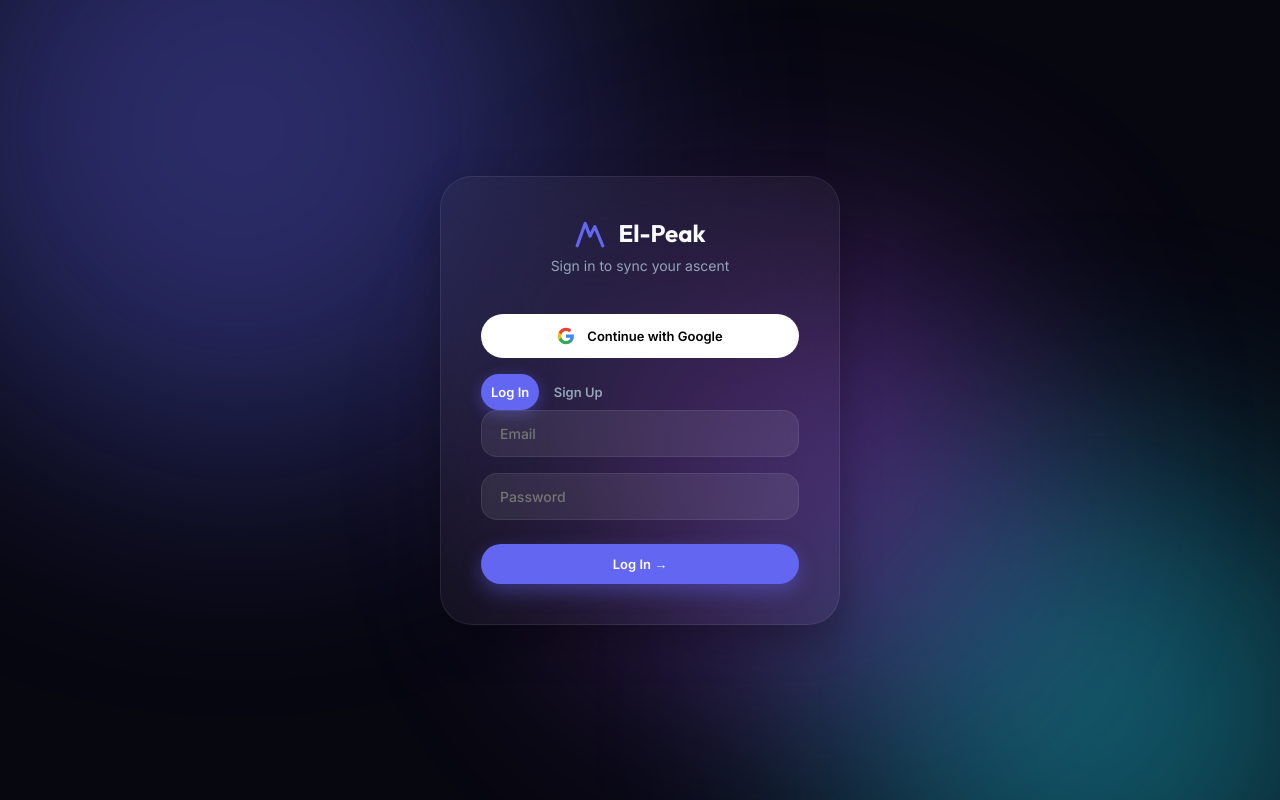
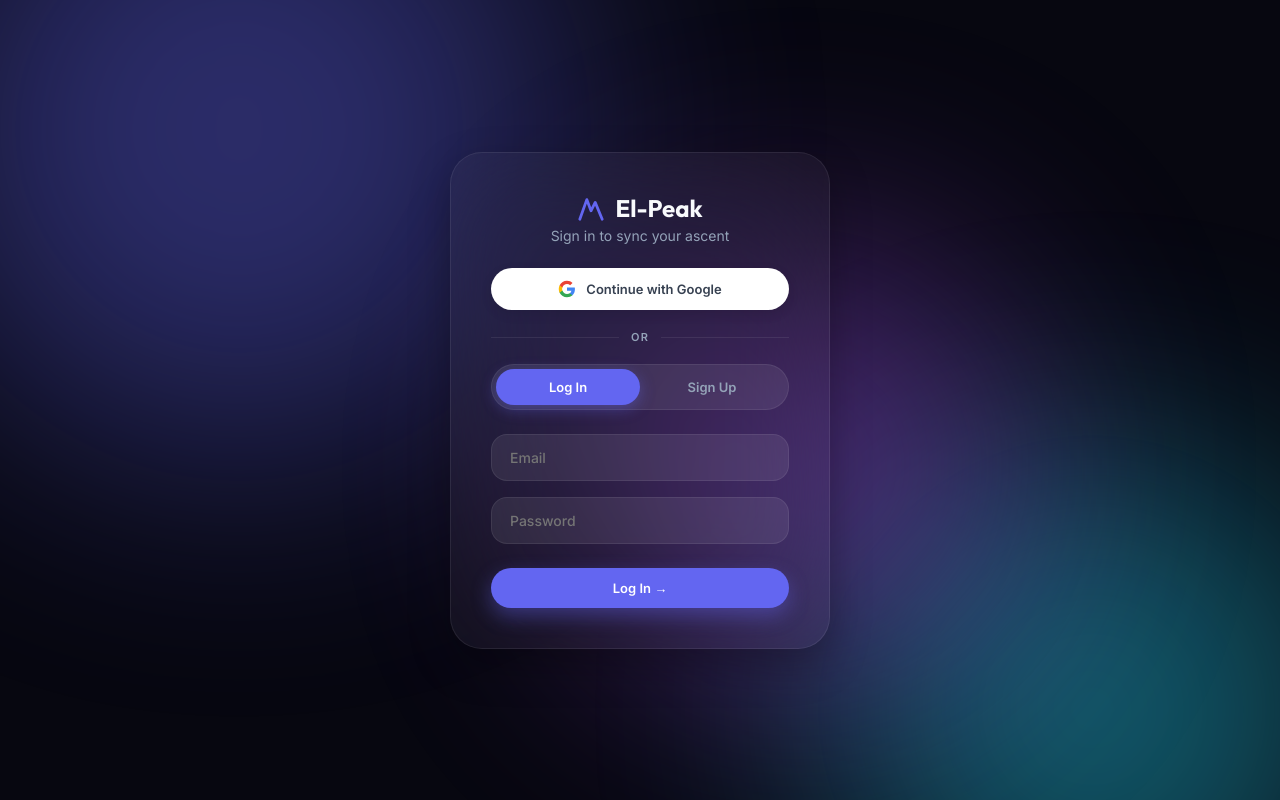
Before and after one commit to ferohero9/El-peak, a FastAPI app: page / in a window 1280 px wide. Run offline with FastAPI, Linux system fonts and the light colour scheme; parts of the project's set-up code (start-up, migrations or seed data) failed here and were passed over; some libraries are stand-ins or nearby versions.

Commit message:
Update index.html

```diff
--- a/templates/index.html
+++ b/templates/index.html
@@ -50,20 +50,26 @@ input,select{font-family:inherit;outline:none;background:none;color:inherit}
 
 /* Auth Screen */
 #authView{position:fixed;inset:0;z-index:200;display:flex;align-items:center;justify-content:center;padding:24px}
-.auth-card{background:var(--glass);border:1px solid var(--glass-border);border-radius:32px;backdrop-filter:blur(60px);box-shadow:var(--shadow-hover);padding:40px;width:100%;max-width:400px;animation:authIn .6s var(--spring)}
+.auth-card{background:var(--glass);border:1px solid var(--glass-border);border-radius:32px;backdrop-filter:blur(60px);-webkit-backdrop-filter:blur(60px);box-shadow:var(--shadow-hover);padding:40px;width:100%;max-width:380px;animation:authIn .6s var(--spring);display:flex;flex-direction:column;align-items:center}
 @keyframes authIn{from{opacity:0;transform:scale(0.9) translateY(20px)}to{opacity:1;transform:none}}
-.auth-logo{display:flex;align-items:center;gap:12px;font-family:var(--disp);font-weight:700;font-size:24px;margin-bottom:8px;justify-content:center}
-.auth-logo svg{width:32px;height:32px}
-.auth-sub{text-align:center;color:var(--muted);font-size:14px;margin-bottom:32px}
-<button class="btn auth-btn" id="btnGoogle" style="background:#fff;color:#000;box-shadow:none;border:1px solid var(--glass-border);margin-bottom:16px">
-  <svg width="18" height="18" viewBox="0 0 24 24" style="margin-right:4px"><path fill="#4285F4" d="M22.56 12.25c0-.78-.07-1.53-.2-2.25H12v4.26h5.92c-.26 1.37-1.04 2.53-2.21 3.31v2.77h3.57c2.08-1.92 3.28-4.74 3.28-8.09z"/><path fill="#34A853" d="M12 23c2.97 0 5.46-.98 7.28-2.66l-3.57-2.77c-.98.66-2.23 1.06-3.71 1.06-2.86 0-5.29-1.93-6.16-4.53H2.18v2.84C3.99 20.53 7.7 23 12 23z"/><path fill="#FBBC05" d="M5.84 14.09c-.22-.66-.35-1.36-.35-2.09s.13-1.43.35-2.09V7.07H2.18C1.43 8.55 1 10.22 1 12s.43 3.45 1.18 4.93l2.85-2.22.81-.62z"/><path fill="#EA4335" d="M12 5.38c1.62 0 3.06.56 4.21 1.64l3.15-3.15C17.45 2.09 14.97 1 12 1 7.7 1 3.99 3.47 2.18 7.07l3.66 2.84c.87-2.6 3.3-4.53 6.16-4.53z"/></svg>
-  Continue with Google
-</button>
-.auth-tabs{display:flex;background:var(--glass-strong);border:1px solid var(--glass-border);border-radius:100px;padding:4px;margin-bottom:24px}
-.auth-tab{flex:1;padding:10px;border-radius:100px;font-weight:600;font-size:13px;color:var(--muted);transition:all .3s var(--smooth)}
+.auth-logo{display:flex;align-items:center;gap:10px;font-family:var(--disp);font-weight:700;font-size:24px;margin-bottom:4px;justify-content:center}
+.auth-logo svg{width:28px;height:28px}
+.auth-sub{text-align:center;color:var(--muted);font-size:14px;margin-bottom:24px}
+
+/* Google Button */
+.google-btn{width:100%;display:flex;align-items:center;justify-content:center;gap:10px;background:#fff;color:#374151;box-shadow:0 4px 12px rgba(0,0,0,0.1);border:none;margin-bottom:20px;padding:12px 24px;border-radius:100px;font-weight:600;font-size:13px;cursor:pointer;transition:transform .2s var(--spring)}
+.google-btn:hover{transform:translateY(-2px)}
+.google-btn svg{width:18px;height:18px}
+
+.auth-divider{width:100%;display:flex;align-items:center;gap:12px;margin-bottom:20px;color:var(--muted);font-size:11px;font-weight:600;text-transform:uppercase;letter-spacing:0.1em}
+.auth-divider::before, .auth-divider::after{content:"";flex:1;height:1px;background:var(--glass-border)}
+
+.auth-tabs{display:flex;width:100%;background:var(--glass-strong);border:1px solid var(--glass-border);border-radius:100px;padding:4px;margin-bottom:24px}
+.auth-tab{flex:1;padding:10px;border-radius:100px;font-weight:600;font-size:13px;color:var(--muted);transition:all .3s var(--smooth);text-align:center;cursor:pointer}
 .auth-tab.active{background:var(--accent);color:var(--accent-text);box-shadow:0 4px 15px var(--accent-glow)}
-.auth-form{display:none;flex-direction:column;gap:16px}
+.auth-form{display:none;flex-direction:column;gap:16px;width:100%}
 .auth-form.active{display:flex}
+.auth-form .field{width:100%}
 .auth-form .field input{width:100%;padding:14px 18px;border-radius:16px;border:1px solid var(--glass-border);background:var(--glass-strong);font-size:14px}
 .auth-form .field input:focus{border-color:var(--accent)}
 .auth-btn{width:100%;margin-top:8px;justify-content:center}
@@ -265,10 +271,12 @@ footer{text-align:center;padding:40px;color:var(--muted);font-size:12px}
     </div>
     <div class="auth-sub">Sign in to sync your ascent</div>
 
-    <button class="btn auth-btn" id="btnGoogle" style="background:#fff;color:#000;box-shadow:none;border:1px solid var(--glass-border);margin-bottom:16px">
-      <svg width="18" height="18" viewBox="0 0 24 24" style="margin-right:4px"><path fill="#4285F4" d="M22.56 12.25c0-.78-.07-1.53-.2-2.25H12v4.26h5.92c-.26 1.37-1.04 2.53-2.21 3.31v2.77h3.57c2.08-1.92 3.28-4.74 3.28-8.09z"/><path fill="#34A853" d="M12 23c2.97 0 5.46-.98 7.28-2.66l-3.57-2.77c-.98.66-2.23 1.06-3.71 1.06-2.86 0-5.29-1.93-6.16-4.53H2.18v2.84C3.99 20.53 7.7 23 12 23z"/><path fill="#FBBC05" d="M5.84 14.09c-.22-.66-.35-1.36-.35-2.09s.13-1.43.35-2.09V7.07H2.18C1.43 8.55 1 10.22 1 12s.43 3.45 1.18 4.93l2.85-2.22.81-.62z"/><path fill="#EA4335" d="M12 5.38c1.62 0 3.06.56 4.21 1.64l3.15-3.15C17.45 2.09 14.97 1 12 1 7.7 1 3.99 3.47 2.18 7.07l3.66 2.84c.87-2.6 3.3-4.53 6.16-4.53z"/></svg>
+    <button class="google-btn" id="btnGoogle">
+      <svg viewBox="0 0 24 24"><path fill="#4285F4" d="M22.56 12.25c0-.78-.07-1.53-.2-2.25H12v4.26h5.92c-.26 1.37-1.04 2.53-2.21 3.31v2.77h3.57c2.08-1.92 3.28-4.74 3.28-8.09z"/><path fill="#34A853" d="M12 23c2.97 0 5.46-.98 7.28-2.66l-3.57-2.77c-.98.66-2.23 1.06-3.71 1.06-2.86 0-5.29-1.93-6.16-4.53H2.18v2.84C3.99 20.53 7.7 23 12 23z"/><path fill="#FBBC05" d="M5.84 14.09c-.22-.66-.35-1.36-.35-2.09s.13-1.43.35-2.09V7.07H2.18C1.43 8.55 1 10.22 1 12s.43 3.45 1.18 4.93l2.85-2.22.81-.62z"/><path fill="#EA4335" d="M12 5.38c1.62 0 3.06.56 4.21 1.64l3.15-3.15C17.45 2.09 14.97 1 12 1 7.7 1 3.99 3.47 2.18 7.07l3.66 2.84c.87-2.6 3.3-4.53 6.16-4.53z"/></svg>
       Continue with Google
     </button>
+
+    <div class="auth-divider">OR</div>
 
     <div class="auth-tabs">
       <button class="auth-tab active" id="tabLogin">Log In</button>
```
